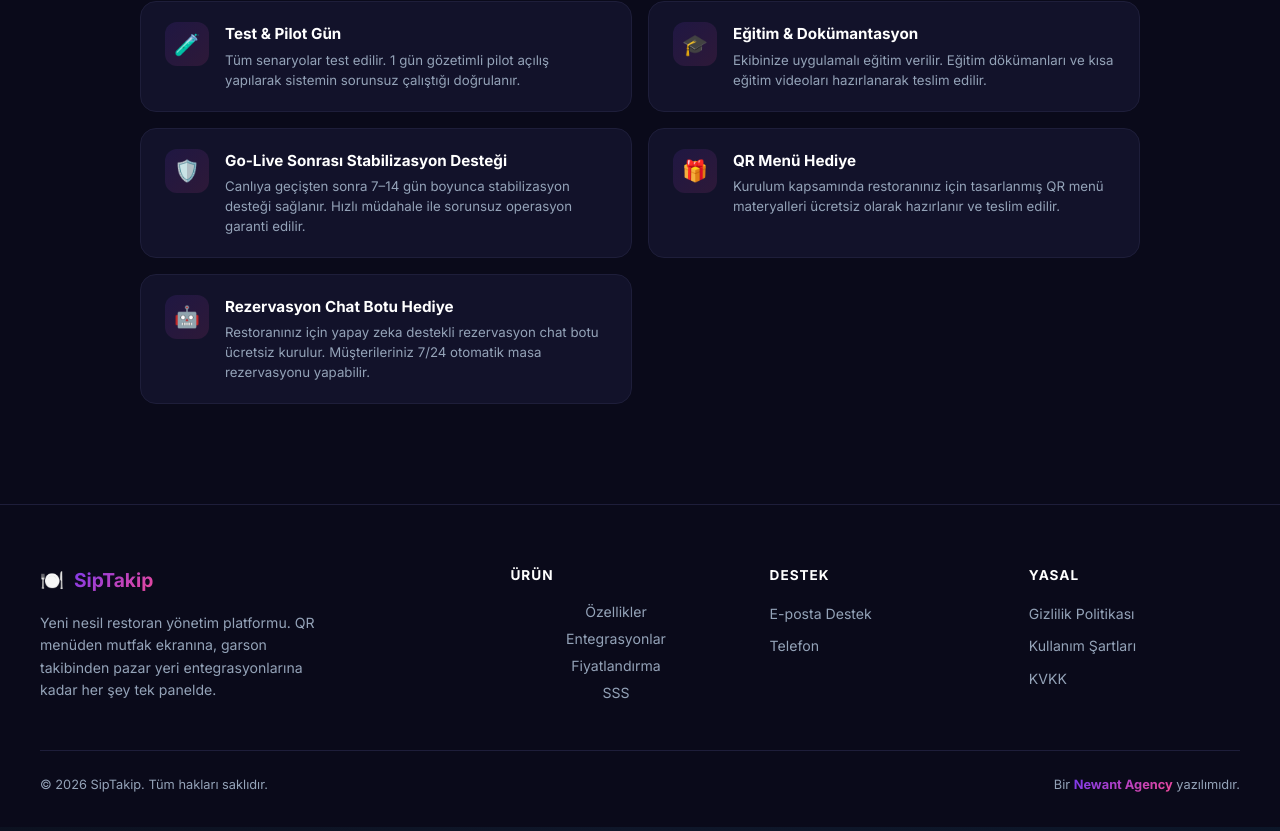
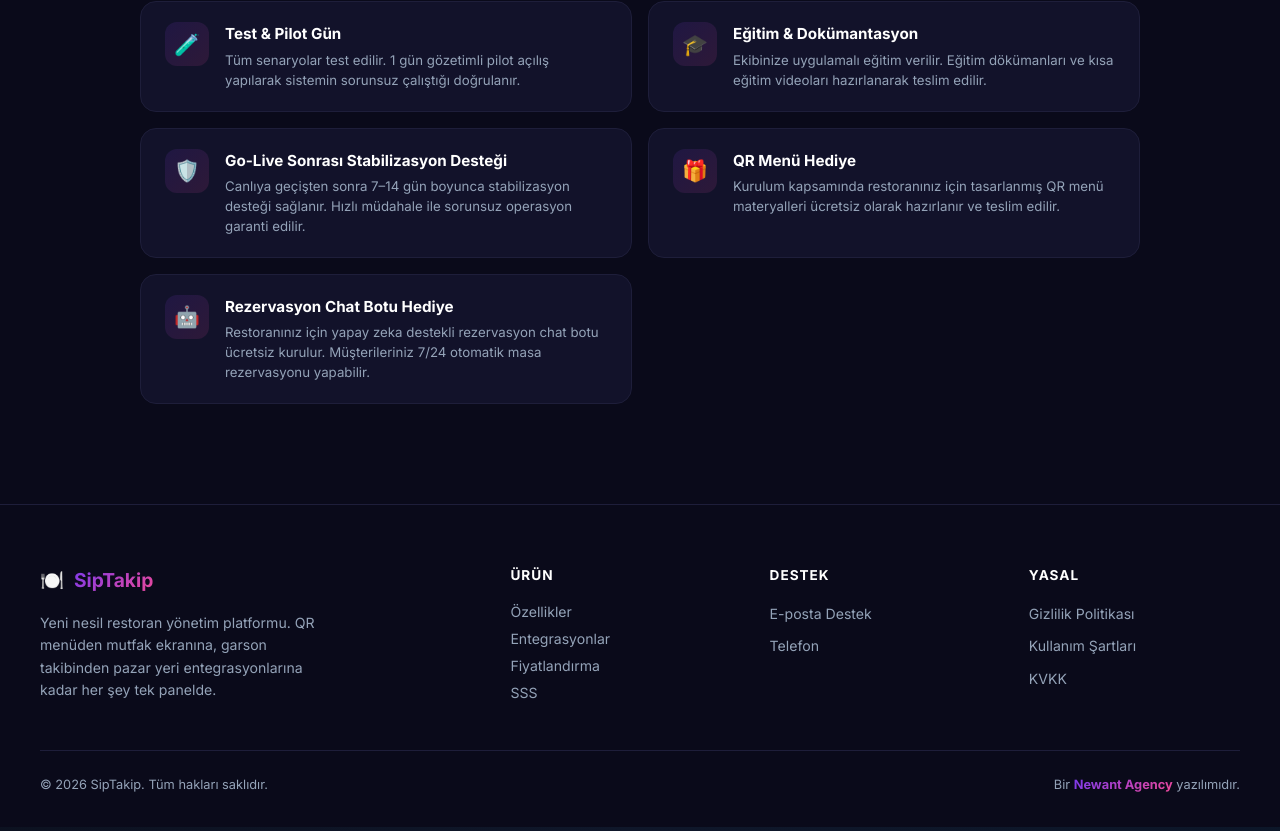
Before and after one commit to erdimyarenboz/restorantakip, a React (Vite) app: page / in a window 1280 px wide. Shown: the part 4383-5214 px from the top of the page. Built offline with nearby package versions, Linux system fonts and the light colour scheme; no server answers.

Commit message:
fix: footer button links left-align (text-align, background, border reset)

```diff
--- a/src/styles/LandingPage.module.css
+++ b/src/styles/LandingPage.module.css
@@ -660,6 +660,12 @@
     text-decoration: none;
     font-size: 0.88rem;
     transition: color 0.2s;
+    background: none;
+    border: none;
+    cursor: pointer;
+    padding: 0;
+    text-align: left;
+    font-family: inherit;
 }
 
 .footerLink:hover {
```
